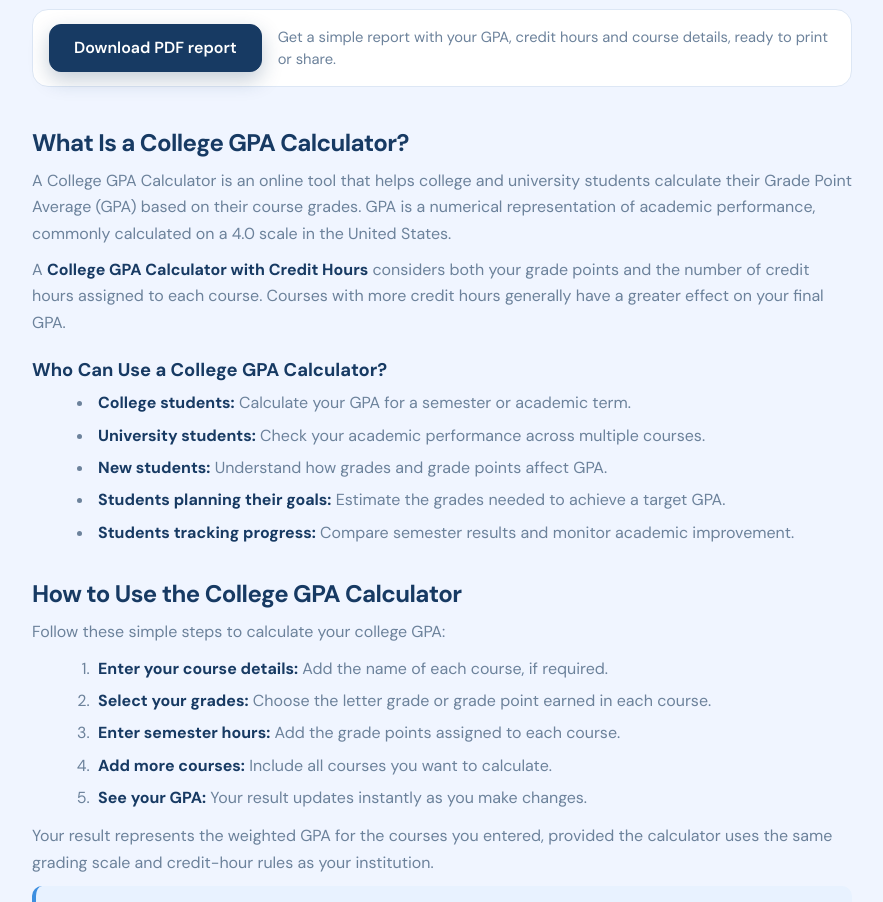
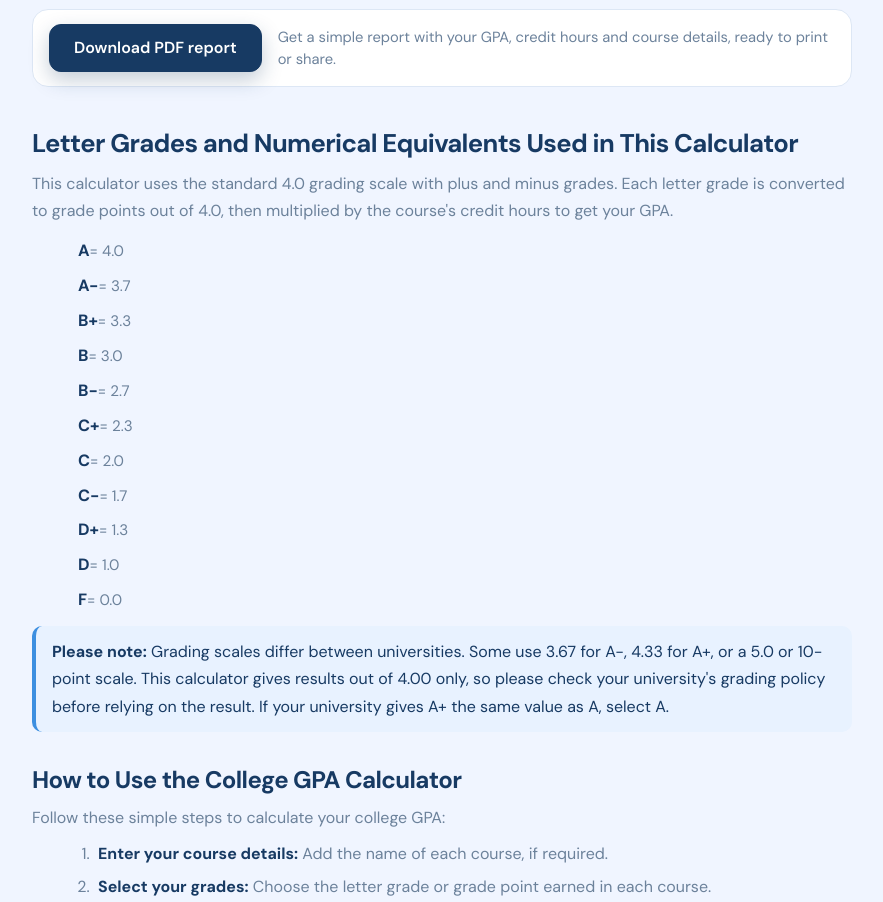
Before and after one commit to HuzaifaKhanNiazi/mr-calculate-college-gpa-calculator, a React (Vite) app: page /college-gpa-calculator in a window 1280 px wide. Shown: the part 860-1762 px from the top of the page, without its empty margins (28-911 px from the left). Built offline with nearby package versions, Linux system fonts and the light colour scheme.

Commit message:
Adding new content

```diff
--- a/src/components/Seocontent.jsx
+++ b/src/components/Seocontent.jsx
@@ -1,3 +1,16 @@
+const GRADES = [
+  { letter: "A", points: 4.0 },
+  { letter: "A-", points: 3.7 },
+  { letter: "B+", points: 3.3 },
+  { letter: "B", points: 3.0 },
+  { letter: "B-", points: 2.7 },
+  { letter: "C+", points: 2.3 },
+  { letter: "C", points: 2.0 },
+  { letter: "C-", points: 1.7 },
+  { letter: "D+", points: 1.3 },
+  { letter: "D", points: 1.0 },
+  { letter: "F", points: 0.0 },
+];
 const EXAMPLE = [
   { course: "Mathematics", grade: "A", points: 4.0, credits: 3 },
   { course: "English", grade: "B", points: 3.0, credits: 3 },
@@ -19,7 +32,34 @@ const RANGES = [
 function SeoContent() {
   return (
     <article className="content">
-      <section aria-labelledby="what-is">
+      <section className="scale" aria-labelledby="scale-title">
+        <h2 id="scale-title">
+          Letter Grades and Numerical Equivalents Used in This Calculator
+        </h2>
+        <p>
+          This calculator uses the standard 4.0 grading scale with plus and
+          minus grades. Each letter grade is converted to grade points out of
+          4.0, then multiplied by the course's credit hours to get your GPA.
+        </p>
+
+        <ul className="grade-list" aria-label="Letter grade to grade points">
+          {GRADES.map((g) => (
+            <li key={g.letter}>
+              <strong>{g.letter}</strong>
+              <span>= {g.points.toFixed(1)}</span>
+            </li>
+          ))}
+        </ul>
+
+        <p className="scale-note">
+          <strong>Please note:</strong> Grading scales differ between
+          universities. Some use 3.67 for A-, 4.33 for A+, or a 5.0 or 10-point
+          scale. This calculator gives results out of 4.00 only, so please check
+          your university's grading policy before relying on the result. If your
+          university gives A+ the same value as A, select A.
+        </p>
+      </section>
+      {/* <section aria-labelledby="what-is">
         <h2 id="what-is">What Is a College GPA Calculator?</h2>
         <p>
           A College GPA Calculator is an online tool that helps college and
@@ -57,7 +97,7 @@ function SeoContent() {
             results and monitor academic improvement.
           </li>
         </ul>
-      </section>
+      </section> */}
 
       <section aria-labelledby="how-to-use">
         <h2 id="how-to-use">How to Use the College GPA Calculator</h2>
--- a/src/components/seocontent.css
+++ b/src/components/seocontent.css
@@ -75,3 +75,67 @@
   line-height: 1.65;
   color: var(--muted);
 }
+
+.scale {
+  margin-top: 32px;
+}
+.scale h2 {
+  font-size: clamp(1.25rem, 3vw, 1.6rem);
+  letter-spacing: -0.025em;
+  margin-bottom: 10px;
+}
+.scale p {
+  color: var(--muted);
+  line-height: 1.7;
+  margin-bottom: 14px;
+}
+.scale strong {
+  color: var(--navy);
+}
+
+.grade-list {
+  display: flex;
+  flex-direction: column;
+  list-style: none;
+  padding: 0;
+  margin: 0 0 16px;
+  gap: 8px;
+}
+.grade-list li {
+  margin: 0 0 0 20px;
+}
+.grade-list strong {
+  font-size: 1.02rem;
+  color: var(--navy);
+}
+.grade-list span {
+  font-size: 0.95rem;
+  color: var(--muted);
+}
+
+.scale-note {
+  background: #e8f2ff;
+  border-left: 4px solid #3d8fe0;
+  border-radius: 10px;
+  padding: 12px 16px;
+  color: var(--navy) !important;
+}
+
+@media (max-width: 560px) {
+  .grade-list {
+    grid-template-columns: repeat(3, 1fr);
+    gap: 6px;
+  }
+
+  .grade-list strong {
+    font-size: 0.95rem;
+  }
+  .grade-list span {
+    font-size: 0.88rem;
+  }
+}
+@media (max-width: 360px) {
+  .grade-list {
+    grid-template-columns: repeat(2, 1fr);
+  }
+}
--- a/src/pages/FAQS.jsx
+++ b/src/pages/FAQS.jsx
@@ -17,6 +17,17 @@ export const FAQS = () => {
     {
       q: "Which calculators are available?",
       a: "You can use the College GPA Calculator today. More calculators, including a CGPA calculator, are being added regularly.",
+    },
+    {
+      q: "What Is a College GPA Calculator?",
+      a: ` A College GPA Calculator is an online tool that helps college and
+          university students calculate their Grade Point Average (GPA) based on
+          their course grades. GPA is a numerical representation of academic
+          performance, commonly calculated on a 4.0 scale in the United States.`,
+    },
+    {
+      q: "Who Can Use a College GPA Calculator?",
+      a: "College gpa calculator can be used by college,university and students planning their goals.",
     },
   ];
   const faqSchema = {
--- a/src/pages/PrivacyPolicy.jsx
+++ b/src/pages/PrivacyPolicy.jsx
@@ -64,7 +64,7 @@ const SECTIONS = [
     id: "calculator-data",
     title: "4. Calculator Data on Your Device",
     blocks: [
-      "Values you enter into our calculators, such as course names, grades and credit hours, are saved in your browser's local storage on your own device so they are available when you return. This information is not sent to our servers.",
+      "Values you enter into our calculators, such as course names, grades and credit hours, are saved in your browser's local storage on your own device so they are available when you return. This information is not sent to servers.",
       "You can remove this data at any time by clearing your browser's site data.",
     ],
   },
@@ -90,7 +90,7 @@ const SECTIONS = [
     title: "7. Children's Privacy",
     blocks: [
       "Mr Calculate does not knowingly collect personal information from children without appropriate consent where required by applicable law.",
-      "If you believe that a child has provided personal information to us, please contact us so that we can take appropriate action.",
+      // "If you believe that a child has provided personal information to us, please contact us so that we can take appropriate action.",
     ],
   },
   //   {
```
